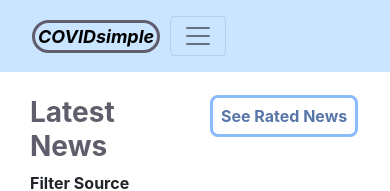
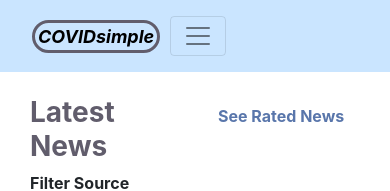
Before and after one commit to mueller-cox/COVIDsimple, a React (Create React App) app in the folder client/: page /news in a window 390 px wide. In both pictures the pointer is over the link "See Rated News". Shown: the top 191 px of the page. Built offline with nearby package versions, Linux system fonts and the light colour scheme; no server answers.

Commit message:
fix jump-link css so the border does not appear in xs overlap issues

```diff
--- a/client/src/App.css
+++ b/client/src/App.css
@@ -610,6 +610,9 @@ p.card-text {
     .date-side {
         display: none;
     }
+    .jump-link:hover, .jump-link:active, .jump-link:focus {
+        border: none;
+    }
 }
 
 /* bootstrap-sm */
```
